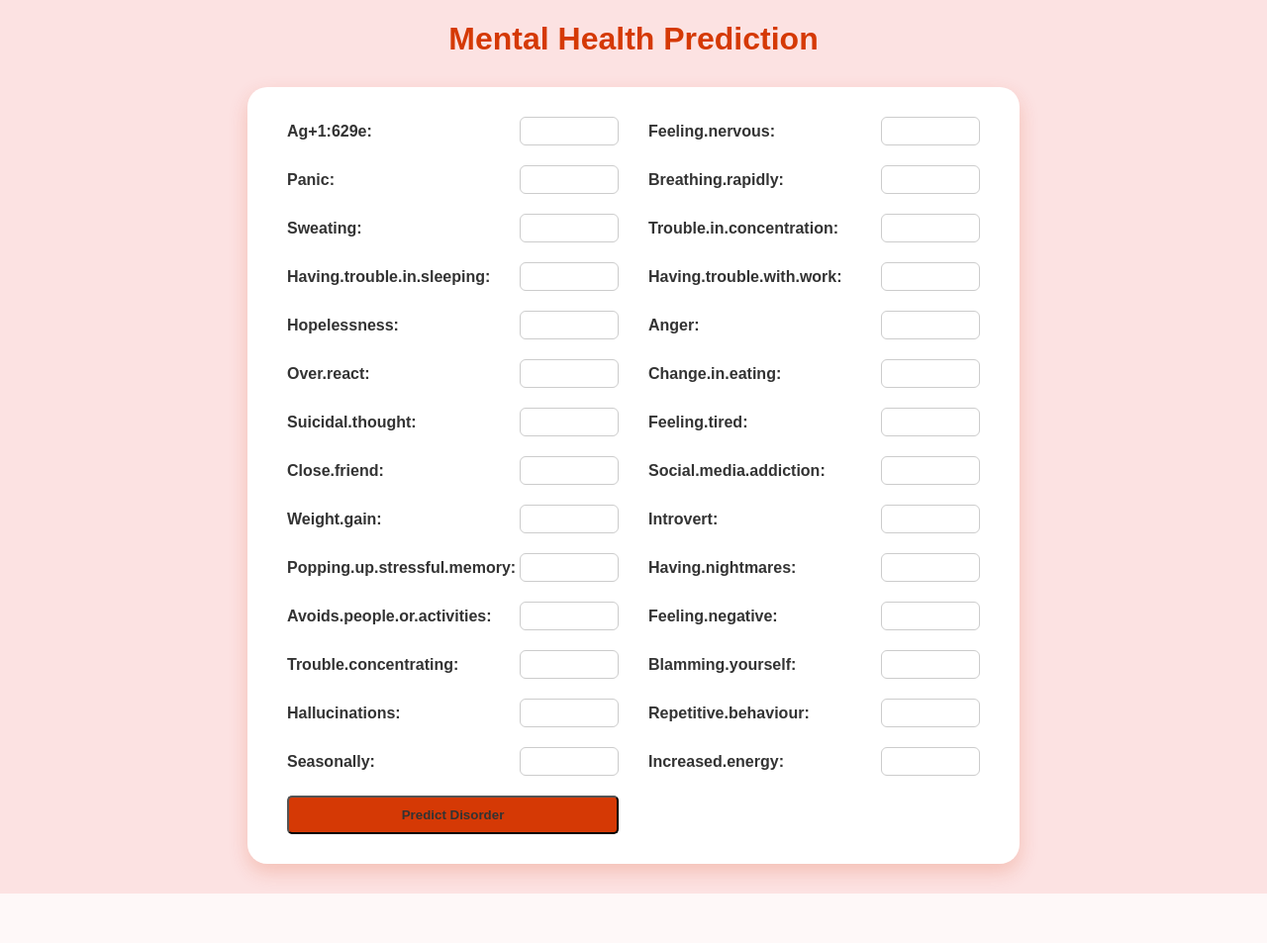
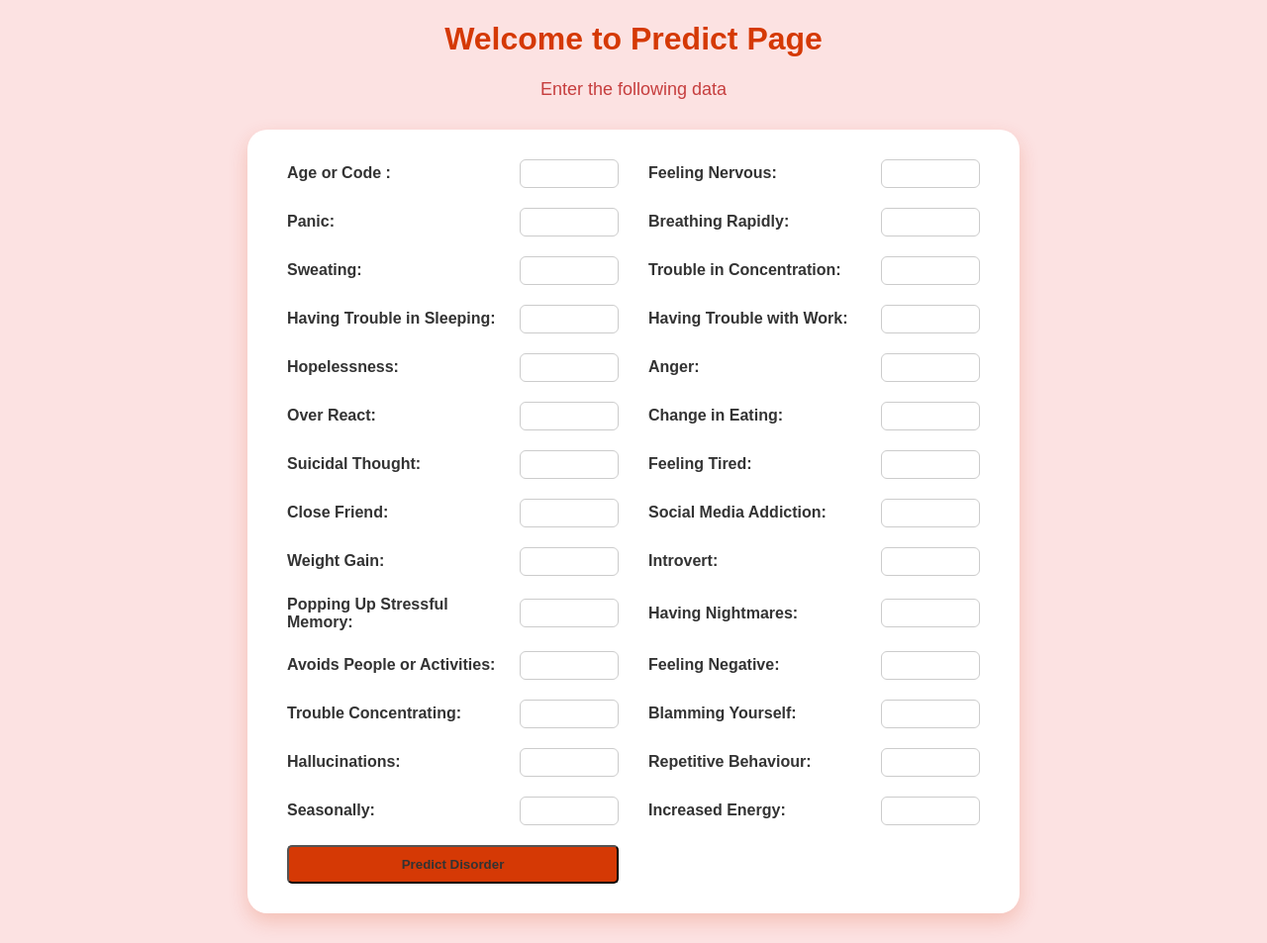
Before and after one commit to sara-mhmed/predict_disease, a Django app: page /assessment/ in a window 1280 px wide. Shown: the whole page at 99% size. Before the commit the page ends 903 px from the top, so only its background shows below. Run offline with Django 5.2, Linux system fonts and the light colour scheme.

Commit message:
app mental_assessment

```diff
--- a/Templates/general_test.html
+++ b/Templates/general_test.html
@@ -8,19 +8,132 @@
     <link rel="stylesheet" href="{% static 'styles/styles.css' %}">
 </head>
 <body>
-    <h1>Mental Health Prediction</h1>
+    <h1>Welcome to Predict Page</h1>
+    <p>Enter the following data</p>
+
+    {% if error_message %}
+    <div style="color:red;">{{ error_message }}</div>
+{% endif %}
   <form method="POST">
     {% csrf_token %}
-        {% for feature in features %}
  <div class="form-group">
-                <label>{{ feature|capfirst }}:</label>
-                <input type="number" name="{{ feature }}" min="0" max="1" required>
+    <label>Age or Code :</label>
+    <input type="number" name="ag+1:629e" step="any" min="0" required>
 </div>
-        {% endfor %}
+
+<div class="form-group">
+    <label>Feeling Nervous:</label>
+    <input type="number" name="feeling.nervous" min="0" max="1" required>
+</div>
+<div class="form-group">
+    <label>Panic:</label>
+    <input type="number" name="panic" min="0" max="1" required>
+</div>
+<div class="form-group">
+    <label>Breathing Rapidly:</label>
+    <input type="number" name="breathing.rapidly" min="0" max="1" required>
+</div>
+<div class="form-group">
+    <label>Sweating:</label>
+    <input type="number" name="sweating" min="0" max="1" required>
+</div>
+<div class="form-group">
+    <label>Trouble in Concentration:</label>
+    <input type="number" name="trouble.in.concentration" min="0" max="1" required>
+</div>
+<div class="form-group">
+    <label>Having Trouble in Sleeping:</label>
+    <input type="number" name="having.trouble.in.sleeping" min="0" max="1" required>
+</div>
+<div class="form-group">
+    <label>Having Trouble with Work:</label>
+    <input type="number" name="having.trouble.with.work" min="0" max="1" required>
+    </div>
+<div class="form-group">
+    <label>Hopelessness:</label>
+    <input type="number" name="hopelessness" min="0" max="1" required>
+</div>
+<div class="form-group">
+     <label>Anger:</label>
+    <input type="number" name="anger" min="0" max="1" required>
+</div>
+<div class="form-group">
+    <label>Over React:</label>
+    <input type="number" name="over.react" min="0" max="1" required>
+</div>
+<div class="form-group">
+    <label>Change in Eating:</label>
+    <input type="number" name="change.in.eating" min="0" max="1" required>
+</div>
+<div class="form-group">
+    <label>Suicidal Thought:</label>
+    <input type="number" name="suicidal.thought" min="0" max="1" required>
+</div>
+<div class="form-group">
+    <label>Feeling Tired:</label>
+    <input type="number" name="feeling.tired" min="0" max="1" required>
+</div>
+<div class="form-group">
+    <label>Close Friend:</label>
+    <input type="number" name="close.friend" min="0" max="1" required>
+</div>
+<div class="form-group">
+    <label>Social Media Addiction:</label>
+    <input type="number" name="social.media.addiction" min="0" max="1" required>
+</div>
+<div class="form-group">
+    <label>Weight Gain:</label>
+    <input type="number" name="weight.gain" min="0" max="1" required>
+</div>
+<div class="form-group">
+    <label>Introvert:</label>
+    <input type="number" name="introvert" min="0" max="1" required>
+</div>
+<div class="form-group">
+    <label>Popping Up Stressful Memory:</label>
+    <input type="number" name="popping.up.stressful.memory" min="0" max="1" required>
+</div>
+<div class="form-group">
+    <label>Having Nightmares:</label>
+    <input type="number" name="having.nightmares" min="0" max="1" required>
+</div>
+<div class="form-group">
+    <label>Avoids People or Activities:</label>
+    <input type="number" name="avoids.people.or.activities" min="0" max="1" required>
+</div>
+<div class="form-group">
+    <label>Feeling Negative:</label>
+    <input type="number" name="feeling.negative" min="0" max="1" required>
+</div>
+<div class="form-group">
+    <label>Trouble Concentrating:</label>
+    <input type="number" name="trouble.concentrating" min="0" max="1" required>
+</div>
+<div class="form-group">
+    <label>Blamming Yourself:</label>
+    <input type="number" name="blamming.yourself" min="0" max="1" required>
+</div>
+<div class="form-group">
+    <label>Hallucinations:</label>
+    <input type="number" name="hallucinations" min="0" max="1" required>
+</div>
+<div class="form-group">
+    <label>Repetitive Behaviour:</label>
+    <input type="number" name="repetitive.behaviour" min="0" max="1" required>
+</div>
+<div class="form-group">
+        <label>Seasonally:</label>
+        <input type="number" name="seasonally" min="0" max="1" required>
+</div>
+<div class="form-group">
+        <label>Increased Energy:</label>
+        <input type="number" name="increased.energy" min="0" max="1" required>
+</div>
     <button type="submit">Predict Disorder</button>
 </form>
 <div>
-        <h3>{{ result }}</h3>
+    <h3>{{result}}</h3>
     </div>
+
 </body>
 </html>
--- a/mental_assessment/views.py
+++ b/mental_assessment/views.py
@@ -4,6 +4,8 @@ from .utils import FEATURES_NAME, predict_disorder
 
 def general_test_view(request):
     result_text = ""
+    error_message = ""
+    result = None
     if request.method == "POST":
         answers_numeric = []
         for i, feature in enumerate(FEATURES_NAME):
@@ -11,24 +13,39 @@ def general_test_view(request):
             if i == 0:
                 try:
                     age_value = float(val)
-                    answers_numeric.append(age_value if age_value >= 0 else 0)
+                    if age_value < 0 or age_value > 100:
+                        error_message = "please enter a valid age between 0 and 100."
+                        break  # نوقف المعالجة
+                except ValueError:
+                    error_message = "please enter a numeric value for age."
+                    break
+
+                answers_numeric.append(age_value)
+            else:
+                try:
+                    v = int(val)
+                    answers_numeric.append(1 if v == 1 else 0)
                 except:
-                    answers_numeric.append(0)
-            else:
-                answers_numeric.append(1 if str(val).lower() in ["yes", "true", "1"] else 0)
+                    answers_numeric.append(
+                        1 if str(val).lower() in ["yes", "true", "1"] else 0
+                    )
+        if not error_message:
+            result = predict_disorder(answers_numeric)
+            predicted = result.get("predicted_disorder", "Unknown")
+            description = result.get("description", "")
+            suggestions = result.get("suggestions", [])
+            video = result.get("video", "")
 
-        result = predict_disorder(answers_numeric)
+            result_text = f"Predicted Disorder: {predicted}"
 
-        if request.user.is_authenticated:
-            GeneralTestResult.objects.create(
-                user=request.user,
-                predicted_disorder=result["predicted_disorder"],
-                description=result["description"],
-                suggestions=result["suggestions"],
-                video_url=result["video"],
-                answers=answers_numeric
-            )
+            if request.user.is_authenticated and result is not None:
+                GeneralTestResult.objects.create(
+                    user=request.user,
+                    predicted_disorder=predicted,
+                    description=description,
+                    suggestions=suggestions,
+                    video_url=video,
+                    answers=answers_numeric
+                )
 
-        result_text = f"Predicted Disorder: {result['predicted_disorder']}"
-
-    return render(request, "general_test.html", {"result": result_text, "features": FEATURES_NAME})
+    return render(request, "general_test.html", {"result": result_text, "features": FEATURES_NAME, "error_message":error_message})
```
Also changed, not shown: mental_assessment/api/views.py (+8 -3 lines), db.sqlite3. Lines whose indentation alone changed are shown as unchanged.
